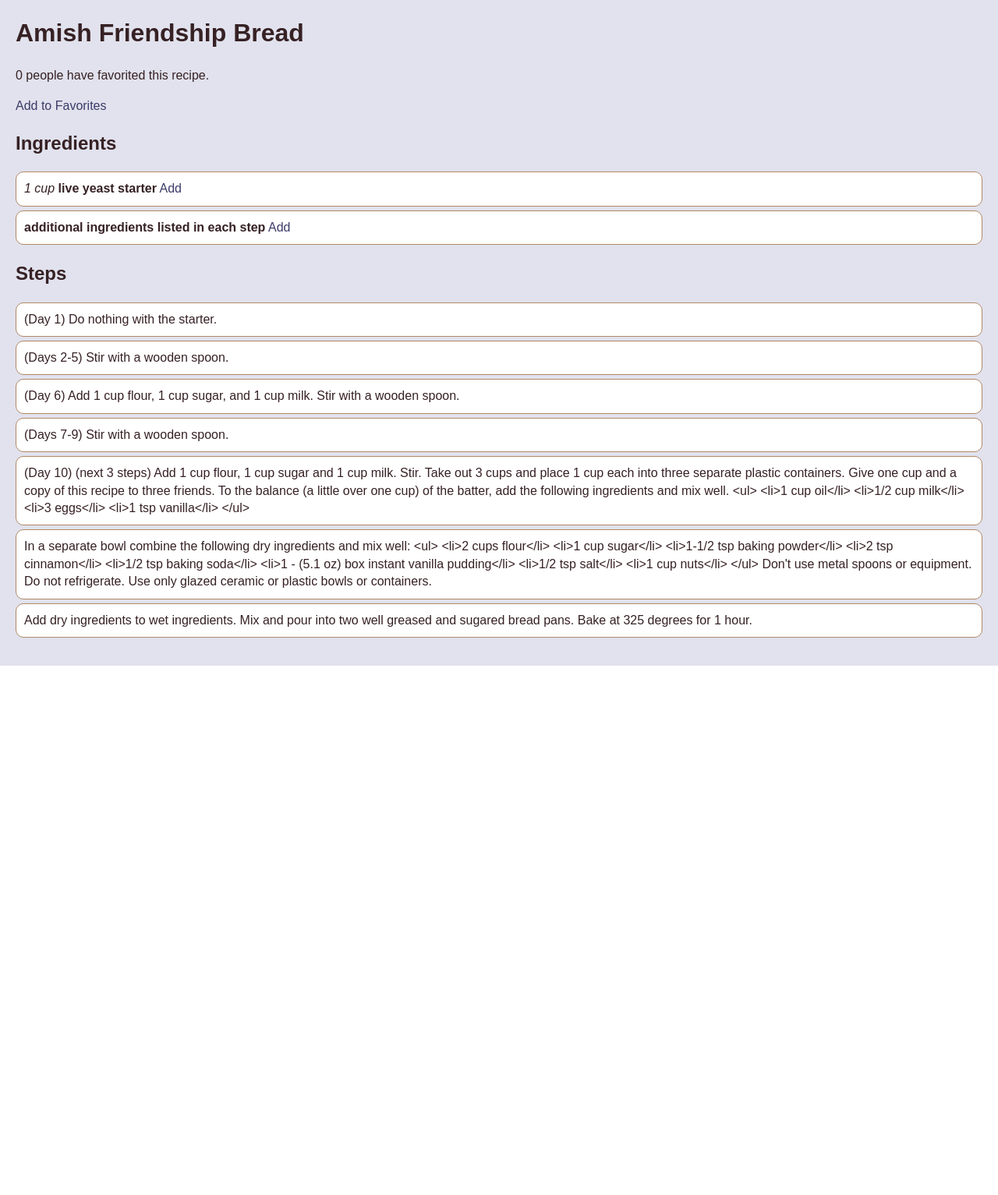
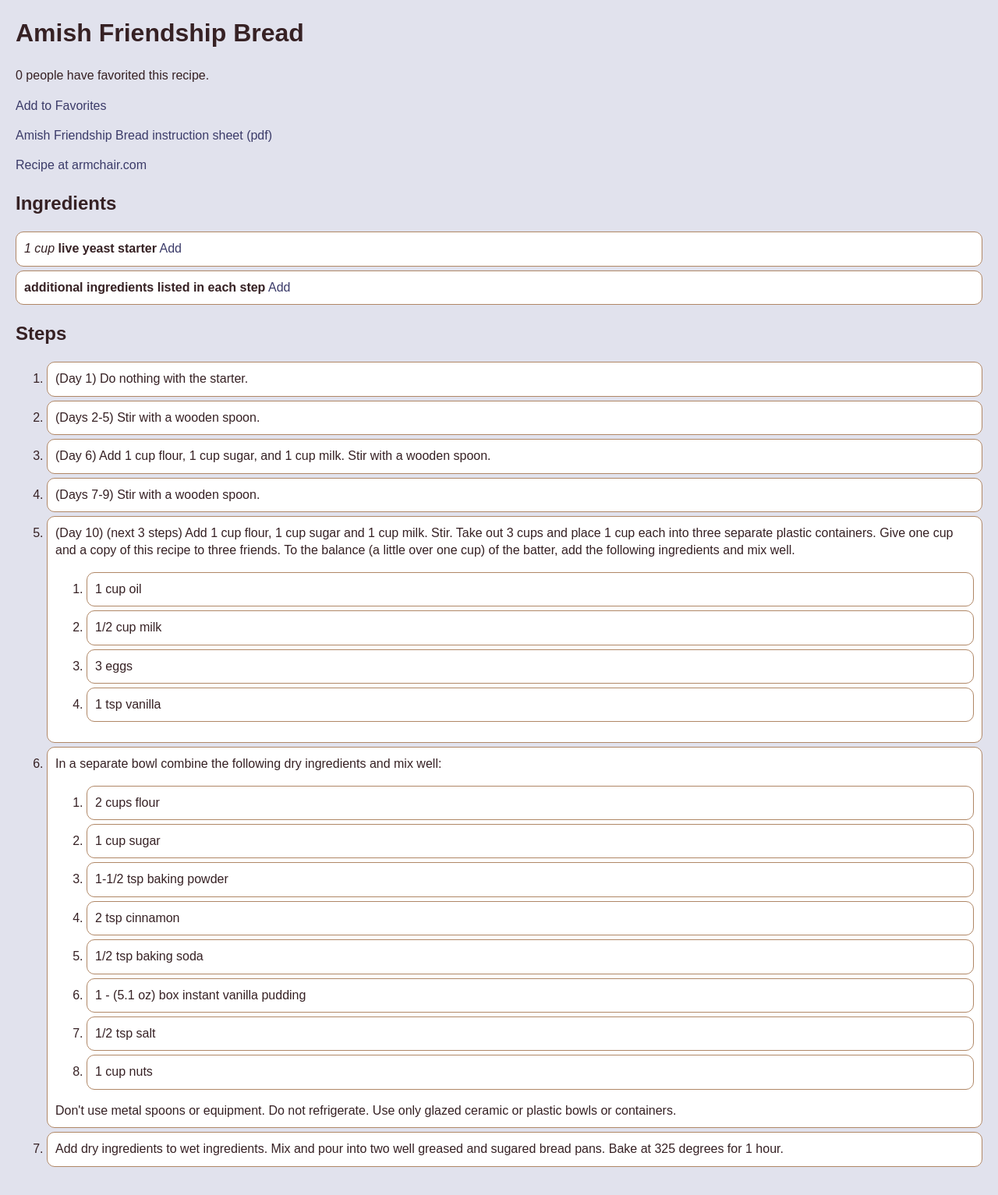
Before and after one commit to hfionte/recipes, a Django app: a page that uses templates/recipes/detail.html in a window 1280 px wide. Shown: the part 34-1567 px from the top of the page at 78% size. Before the commit the page ends 888 px from the top, so only its background shows below. Run offline with Django 3.2, Linux system fonts and the light colour scheme; a user stored in the database is signed in; data comes from the database, SQL or seed files in the repository; both versions use the stored data as it was after the commit; data that the repository does not hold is empty; parts of the project's set-up code (start-up, migrations or seed data) failed here and were passed over; some libraries are stand-ins or nearby versions.

Commit message:
added fields to recipes and started importing real recipes

```diff
--- a/cookbook/admin.py
+++ b/cookbook/admin.py
@@ -4,7 +4,7 @@ from cookbook.models import Recipe, RecipeTag, Ingredient, Step, Note
 class IngredientInline(admin.TabularInline):
     model = Ingredient
     extra = 3
-    fields = ['order', 'name', 'quantity']
+    fields = ['quantity', 'name']
 
 class StepInline(admin.TabularInline):
     model = Step
@@ -15,7 +15,7 @@ class NoteInline(admin.TabularInline):
     extra = 1
 
 class RecipeAdmin(admin.ModelAdmin):
-    fields = ['title', 'slug', 'description', 'recipe_tags']
+    fields = ['title', 'slug', 'description', 'recipe_tags', 'original_source', 'related_recipes']
     inlines = [IngredientInline, StepInline, NoteInline]
     list_display = ('title', 'description')
     prepopulated_fields = {"slug": ("title",)}
--- a/cookbook/models.py
+++ b/cookbook/models.py
@@ -13,6 +13,8 @@ class Recipe(models.Model):
     slug = models.SlugField()
     favorite_by = models.ManyToManyField(User, blank=True)
     recipe_tags = models.ManyToManyField(RecipeTag, blank=True)
+    related_recipes = models.ManyToManyField('self', blank=True)
+    original_source = models.TextField(null=True, blank=True)
 
     def rating(self):
         return len(self.favorite_by.all())
--- a/static/css/style.css
+++ b/static/css/style.css
@@ -271,8 +271,7 @@ header #main_nav li  {
 }
 ul.recipes,
 ul.shopping_list,
-ul.ingredients,
-ol.steps {
+ul.ingredients {
   padding-left: 0;
 }
 ul.recipes li,
@@ -287,7 +286,9 @@ ol.steps li {
   padding: 10px;
   margin-bottom: 5px;
 }
-
+ol.steps li {
+  list-style-type: decimal;
+}
 
 
 
--- a/templates/recipes/detail.html
+++ b/templates/recipes/detail.html
@@ -17,7 +17,7 @@
   </p>
   {% endif %}
 
-  <p class="description">{{ recipe.description }}</p>
+  <p class="description">{{ recipe.description }}</p>{{ recipe.original_source|safe }}
 
   {% if recipe.ingredient_set.all|length > 0 %}
   <h2>Ingredients</h2>
@@ -30,7 +30,7 @@
   <h2>Steps</h2>
   <ol class="steps">
     {% for s in recipe.step_set.all %}
-    <li>{{ s.step_text }}</li>
+    <li>{{ s.step_text|safe }}</li>
     {% endfor %}
   </ol>
   {% endif %}
@@ -39,7 +39,7 @@
   <h2>Notes</h2>
   <ul class="notes">
     {% for n in recipe.note_set.all %}
-    <li>{{ n.note_text }}</li>
+    <li>{{ n.note_text|safe }}</li>
     {% endfor %}
   </ul>
   {% endif %}
```
Also changed, not shown: cookbook/migrations/0002_auto.py (added), cookbook/migrations/0003_auto__add_field_recipe_original_source.py (added), recipes/data/recipes.sqlite.
